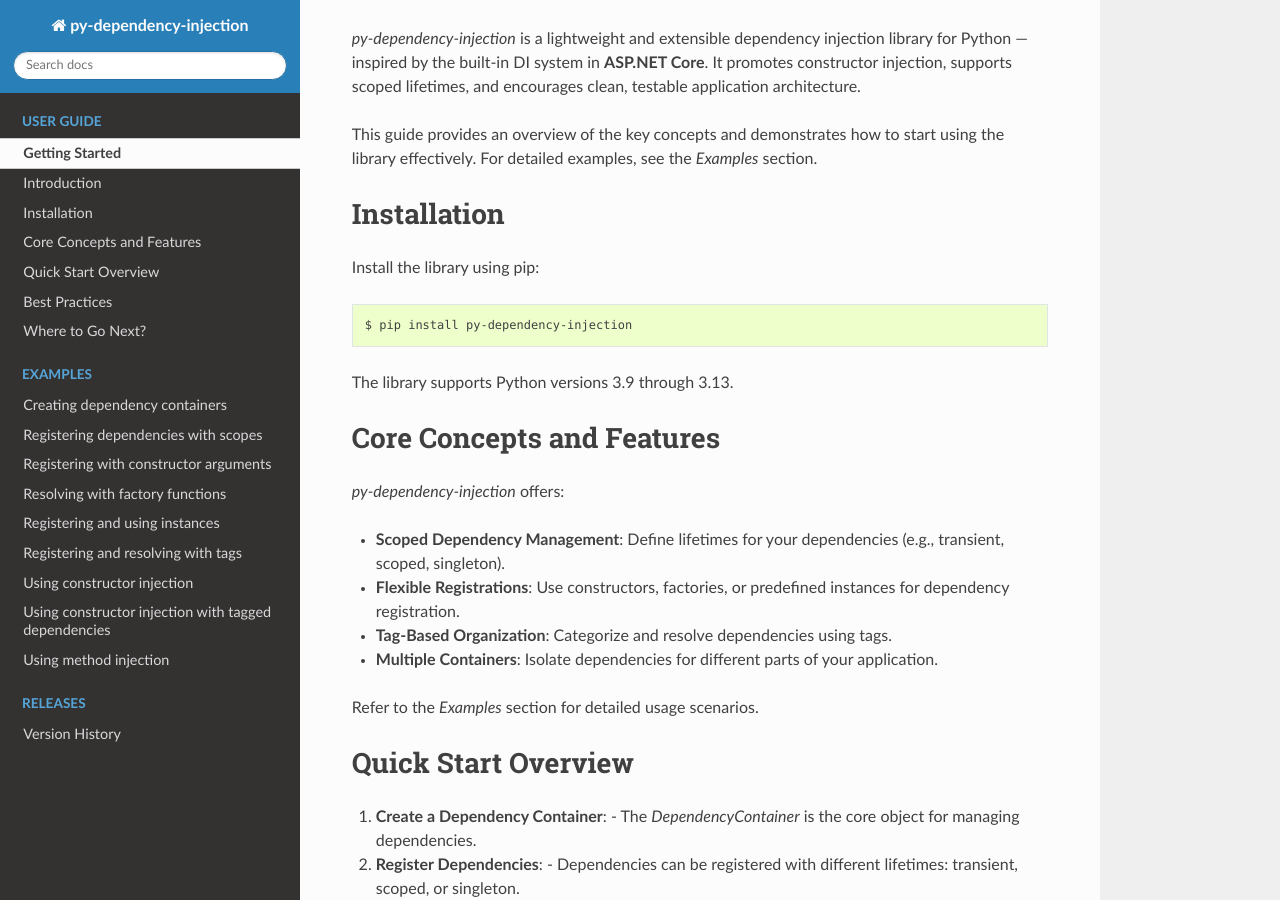
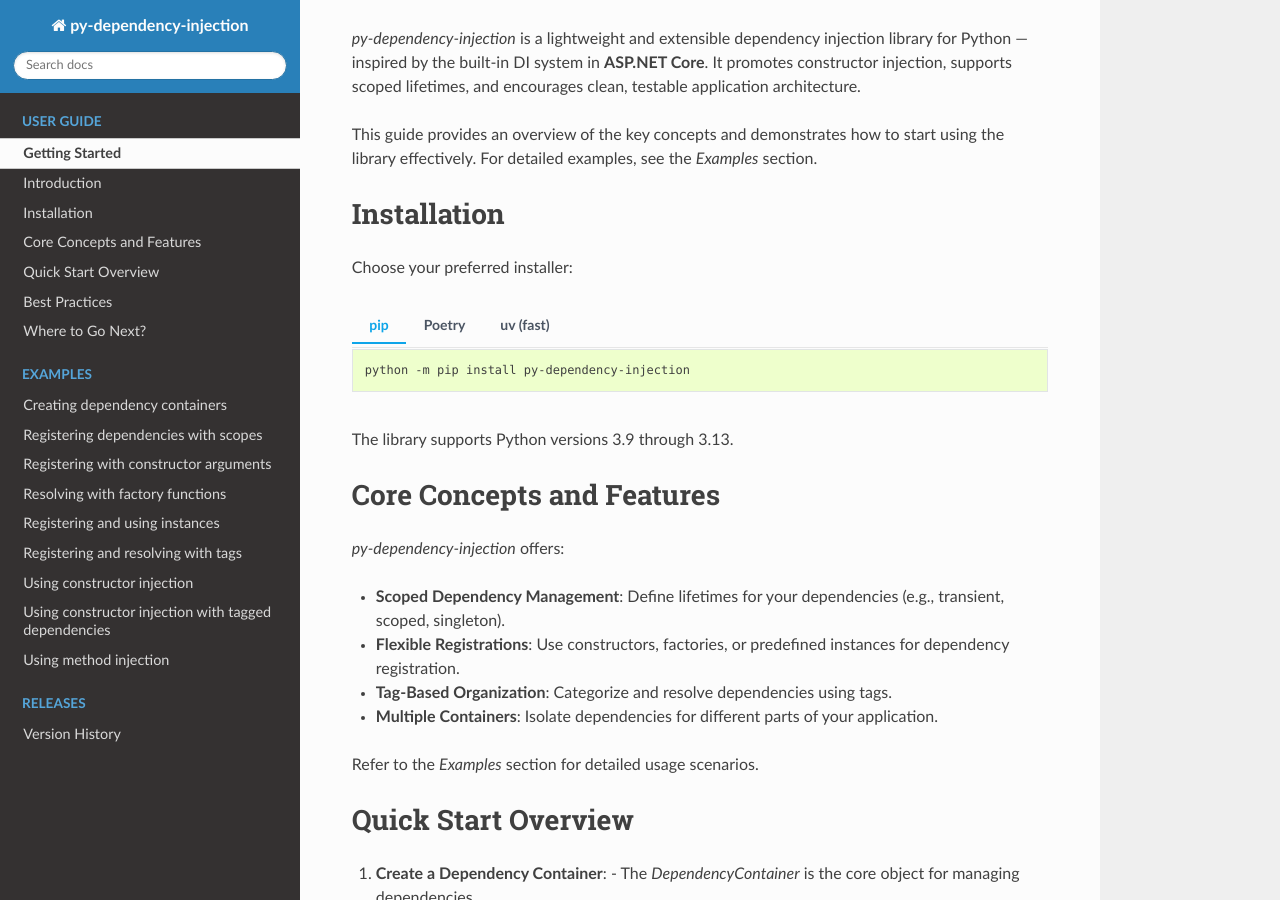
Before and after one commit to runemalm/py-dependency-injection, a Sphinx documentation site: the page built from docs/userguide.rst, in a window 1280 px wide and 900 px high, scrolled down 319 px. Built offline with Sphinx 7.4.7 and the Read the Docs theme 3.1.0, drawn with Linux system fonts in a browser that asks for light colours.

Commit message:
chore: add tabs with different installers to docs user guide

```diff
--- a/docs/userguide.rst
+++ b/docs/userguide.rst
@@ -18,11 +18,25 @@ This guide provides an overview of the key concepts and demonstrates how to star
 Installation
 ############
 
-Install the library using pip:
+Choose your preferred installer:
 
-.. code-block:: bash
+.. tab:: pip
 
-    $ pip install py-dependency-injection
+   .. code-block:: bash
+
+      python -m pip install py-dependency-injection
+
+.. tab:: Poetry
+
+   .. code-block:: bash
+
+      poetry add py-dependency-injection
+
+.. tab:: uv (fast)
+
+   .. code-block:: bash
+
+      uv add py-dependency-injection
 
 The library supports Python versions 3.9 through 3.13.
 
```
